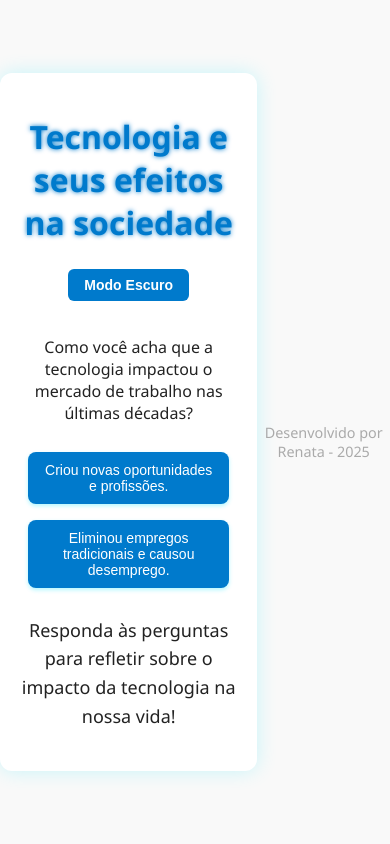
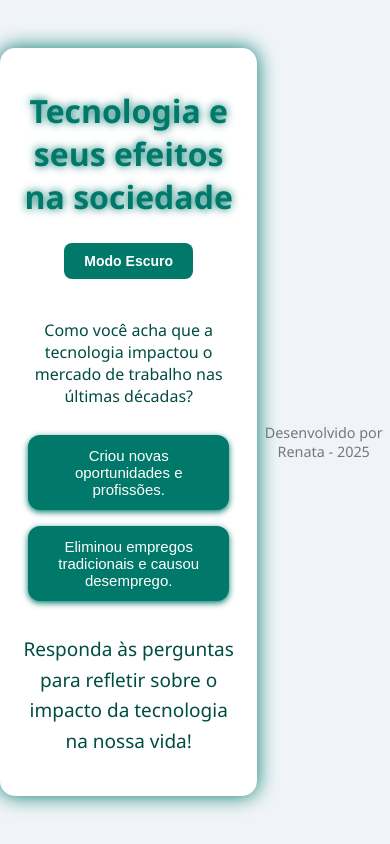
Before and after one commit to margarethy/criando-miss-o, a plain HTML site: page index.html in a window 390 px wide. Both pictures are taken after a click on the button "Modo Claro". Drawn offline with nearby package versions, Linux system fonts and the light colour scheme.

Commit message:
Update style.css

```diff
--- a/style.css
+++ b/style.css
@@ -1,69 +1,67 @@
-/* Variáveis para tema escuro */
 :root {
-  --cor-fundo: #0b0f1a;
-  --cor-principal: #101522;
-  --cor-secundaria: #1c1f2e;
-  --cor-destaque: #00e5ff;
-  --cor-texto: #d6faff;
-  --cor-botao: #00e5ff;
-  --cor-botao-hover: #00bcd4;
-  --cor-botao-reiniciar: #ff6f61;
-  --cor-botao-reiniciar-hover: #e65a50;
+  --cor-fundo: #121212;
+  --cor-principal: #1f1f2e;
+  --cor-secundaria: #28293d;
+  --cor-destaque: #00ffc8;
+  --cor-texto: #a3f7ef;
+  --cor-botao: #00ffc8;
+  --cor-botao-hover: #00bfa5;
+  --cor-botao-reiniciar: #ff5c5c;
+  --cor-botao-reiniciar-hover: #e04e4e;
 }
 
-/* Variáveis para tema claro */
 body.claro {
-  --cor-fundo: #f9f9f9;
+  --cor-fundo: #f0f4f8;
   --cor-principal: #ffffff;
-  --cor-secundaria: #e0e0e0;
-  --cor-destaque: #007acc;
-  --cor-texto: #222222;
-  --cor-botao: #007acc;
-  --cor-botao-hover: #005f99;
-  --cor-botao-reiniciar: #ff4c4c;
-  --cor-botao-reiniciar-hover: #cc3b3b;
+  --cor-secundaria: #dfe6eb;
+  --cor-destaque: #00796b;
+  --cor-texto: #004d40;
+  --cor-botao: #00796b;
+  --cor-botao-hover: #004d40;
+  --cor-botao-reiniciar: #d32f2f;
+  --cor-botao-reiniciar-hover: #9a2424;
 }
 
 body {
   background-color: var(--cor-fundo);
   color: var(--cor-texto);
+  font-family: 'Segoe UI', Tahoma, Geneva, Verdana, sans-serif;
+  margin: 0;
+  min-height: 100vh;
   display: flex;
   justify-content: center;
   align-items: center;
-  min-height: 100vh;
-  margin: 0;
-  font-family: 'Segoe UI', Tahoma, Geneva, Verdana, sans-serif;
-  transition: background-color 0.5s ease, color 0.5s ease;
+  transition: background-color 0.5s, color 0.5s;
 }
 
 .caixa-principal {
   background-color: var(--cor-principal);
+  max-width: 600px;
   width: 90%;
-  max-width: 600px;
+  padding: 30px;
+  border-radius: 15px;
+  box-shadow: 0 0 20px var(--cor-destaque);
   text-align: center;
-  padding: 30px;
-  border-radius: 12px;
-  box-shadow: 0 0 20px rgba(0, 229, 255, 0.2);
-  transition: background-color 0.5s ease;
+  transition: background-color 0.5s;
 }
 
 h1 {
   color: var(--cor-destaque);
   margin-bottom: 25px;
-  text-shadow: 0 0 5px var(--cor-destaque);
+  text-shadow: 0 0 8px var(--cor-destaque);
 }
 
 header #toggleTema {
-  background: var(--cor-botao);
+  background-color: var(--cor-botao);
+  color: var(--cor-principal);
   border: none;
-  color: var(--cor-principal);
+  padding: 10px 20px;
   font-weight: bold;
-  padding: 8px 16px;
-  border-radius: 6px;
+  font-size: 14px;
+  border-radius: 8px;
   cursor: pointer;
-  font-size: 14px;
-  margin-bottom: 15px;
-  transition: background-color 0.3s ease;
+  margin-bottom: 20px;
+  transition: background-color 0.3s;
 }
 
 header #toggleTema:hover {
@@ -98,13 +96,13 @@ header #toggleTema:hover {
   background-color: var(--cor-botao);
   color: var(--cor-principal);
   border: none;
-  padding: 12px 18px;
+  padding: 14px 20px;
   margin: 8px;
-  border-radius: 8px;
+  border-radius: 12px;
   cursor: pointer;
-  font-size: 16px;
-  transition: background-color 0.3s ease, transform 0.2s ease;
-  box-shadow: 0 2px 4px rgba(0, 229, 255, 0.3);
+  font-size: 17px;
+  box-shadow: 0 2px 6px var(--cor-botao);
+  transition: background-color 0.3s, transform 0.2s;
 }
 
 .botao-alternativa:hover,
@@ -119,13 +117,13 @@ header #toggleTema:hover {
   background-color: var(--cor-botao-reiniciar);
   color: white;
   border: none;
-  padding: 12px 20px;
-  border-radius: 8px;
+  padding: 14px 24px;
+  border-radius: 12px;
   cursor: pointer;
   font-size: 16px;
-  transition: background-color 0.3s ease, transform 0.2s ease;
   margin: 10px 5px 0;
   display: none;
+  transition: background-color 0.3s, transform 0.2s;
 }
 
 .botao-reiniciar:hover,
@@ -143,21 +141,21 @@ header #toggleTema:hover {
 }
 
 .texto-resultado {
-  font-size: 18px;
+  font-size: 19px;
   line-height: 1.6;
-  margin-top: 20px;
+  margin-top: 25px;
   white-space: pre-line;
 }
 
 footer {
   margin-top: 40px;
+  font-size: 0.9em;
+  color: #777;
   text-align: center;
-  font-size: 0.9em;
-  color: #aaa;
-  transition: color 0.5s ease;
+  transition: color 0.5s;
 }
 
-/* Responsividade */
+/* Responsivo */
 @media (max-width: 480px) {
   .caixa-principal {
     padding: 20px;
@@ -166,7 +164,7 @@ footer {
   .botao-alternativa,
   .botao-reiniciar,
   .botao-exportar {
-    font-size: 14px;
-    padding: 10px 16px;
+    font-size: 15px;
+    padding: 12px 18px;
   }
 }
```
